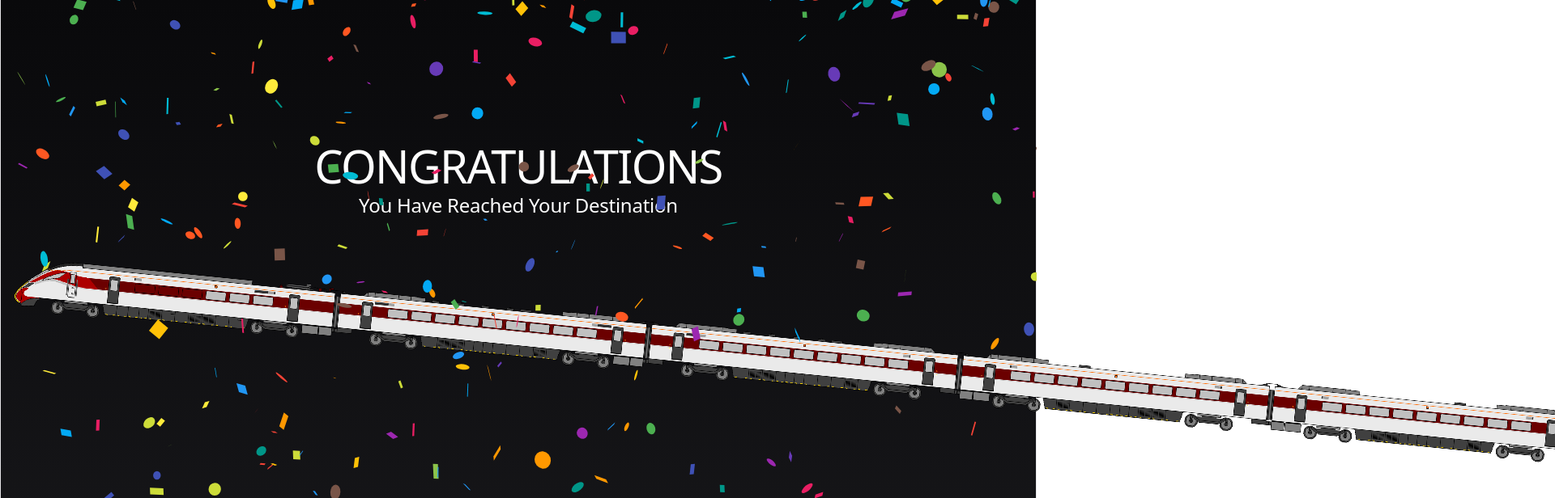
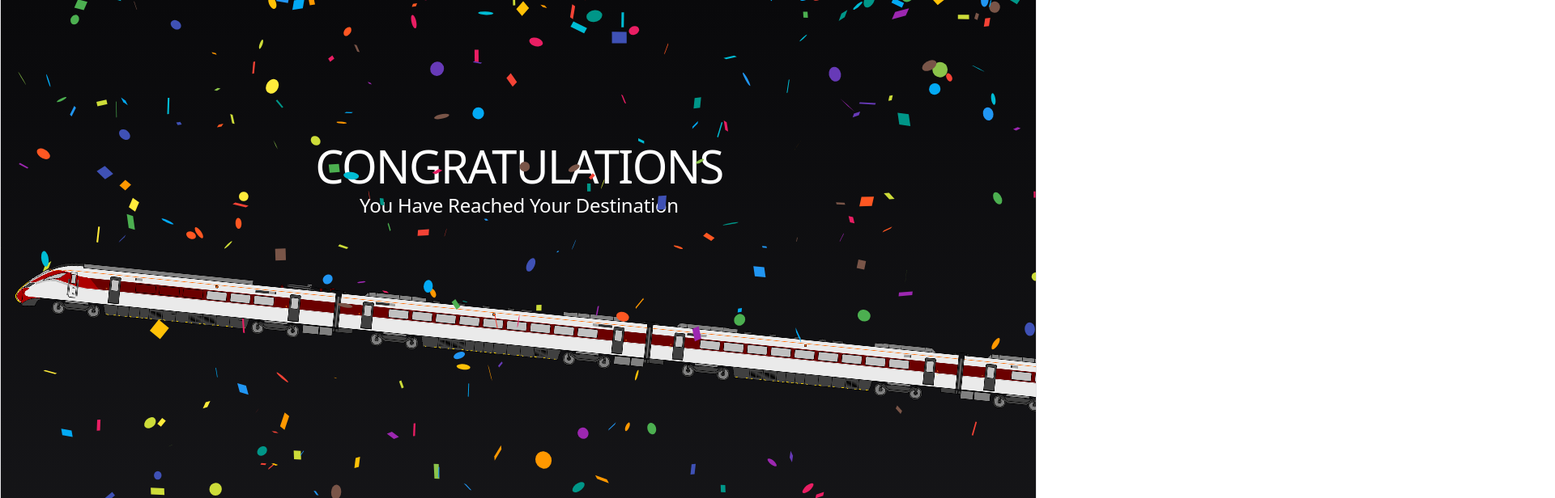
Before and after one commit to Willjc96/Train-Darts, a React (Vite) app: page /finish in a window 1280 px wide. Shown: the top 616 px of the page at 81% size, 1920 px wide, since content can reach past the window. Built offline with nearby package versions, Linux system fonts and the light colour scheme; no server answers.

Commit message:
stlying changes for screen positions

```diff
--- a/src/components/Progress/JourneyMap.tsx
+++ b/src/components/Progress/JourneyMap.tsx
@@ -9,7 +9,7 @@ import { SmallReverseTrainEmoji } from "../Emojis";
 const Wrapper = styled.div`
   position: relative;
   width: 1600px;
-  padding: 2rem 1rem 4rem;
+  padding: 2rem 3rem 4rem;
 `;
 
 const Line = styled.div`
--- a/src/components/Public/FinishPage.tsx
+++ b/src/components/Public/FinishPage.tsx
@@ -11,7 +11,11 @@ import React from "react";
 // `;
 
 const CelebrationWrapper = styled.div`
-  min-height: 100vh;
+  position: relative;
+  height: 100vh;
+  width: 100vw;
+  overflow: hidden;
+
   background: linear-gradient(180deg, #09090b 0%, #18181b 100%);
 
   display: flex;
--- a/src/index.css
+++ b/src/index.css
@@ -51,7 +51,11 @@
 }
 
 #root {
-  width: 1650px;
+  width: 100%;
+  overflow: hidden;
+  height: 100%;
+  padding-left: 0px;
+  padding-right: 0px;
   max-width: 100%;
   margin: 0 auto;
   text-align: center;
```
